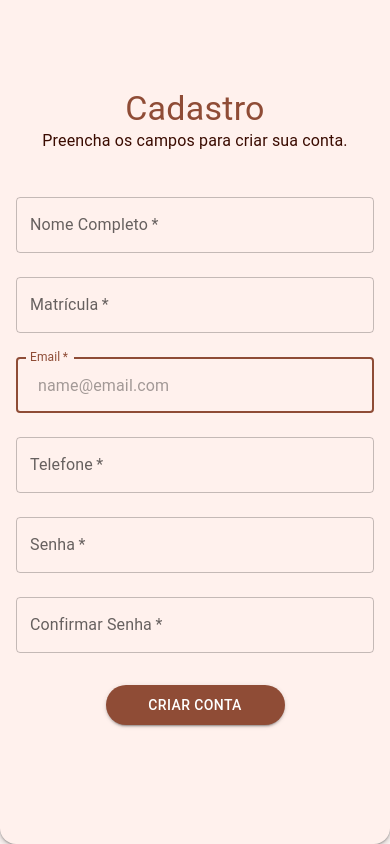
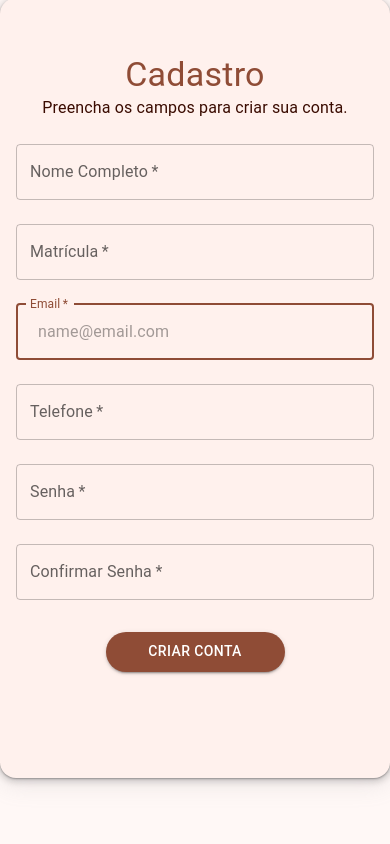
Before and after one commit to Engenharia-de-software-Gp05/Fronted-Complexo-Esportivo-UFCG, a React (Create React App) app: page /sign-in in a window 390 px wide. Built offline with nearby package versions, Linux system fonts and the light colour scheme; what @devexpress/dx-react-scheduler-material-ui would draw is missing.

Commit message:
fix: making the login screen responsive

```diff
--- a/src/pages/sign-in/index.js
+++ b/src/pages/sign-in/index.js
@@ -52,12 +52,12 @@ export default function SignIn() {
   return (
     <main>
       <CssBaseline />
-      <Container component="section" maxWidth="xs">
-        <Box className="container" style={{ marginTop: '120px' }}>
+      <Container component="section" maxWidth="xs" style={{ maxHeight: 780}}>
+        <Box className="container" style={{ marginTop: '10px' }}>
           <Typography component="h1" variant="h4" className="h1">
             Cadastro
           </Typography>
-          <Typography component="subtitle1" style={{ marginBottom: 20}}>
+          <Typography component="subtitle1">
             Preencha os campos para criar sua conta.
           </Typography>
           <Box component="form" onSubmit={handleSubmit} noValidate sx={{ mt: 1 }} className="container">
--- a/src/pages/sign-in/style.css
+++ b/src/pages/sign-in/style.css
@@ -4,7 +4,7 @@
     align-items: center;
     justify-content: center;
     width: 100%;
-    height: 100vh;
+    height: 100%;
     margin-top: 5vh;
 }
 
@@ -30,7 +30,7 @@ section{
 
 main{
     width: 100vw;
-    height: 100vh;
+    height: 100%;
     display: flex;
     align-items: center;
     flex-direction: row;
```
